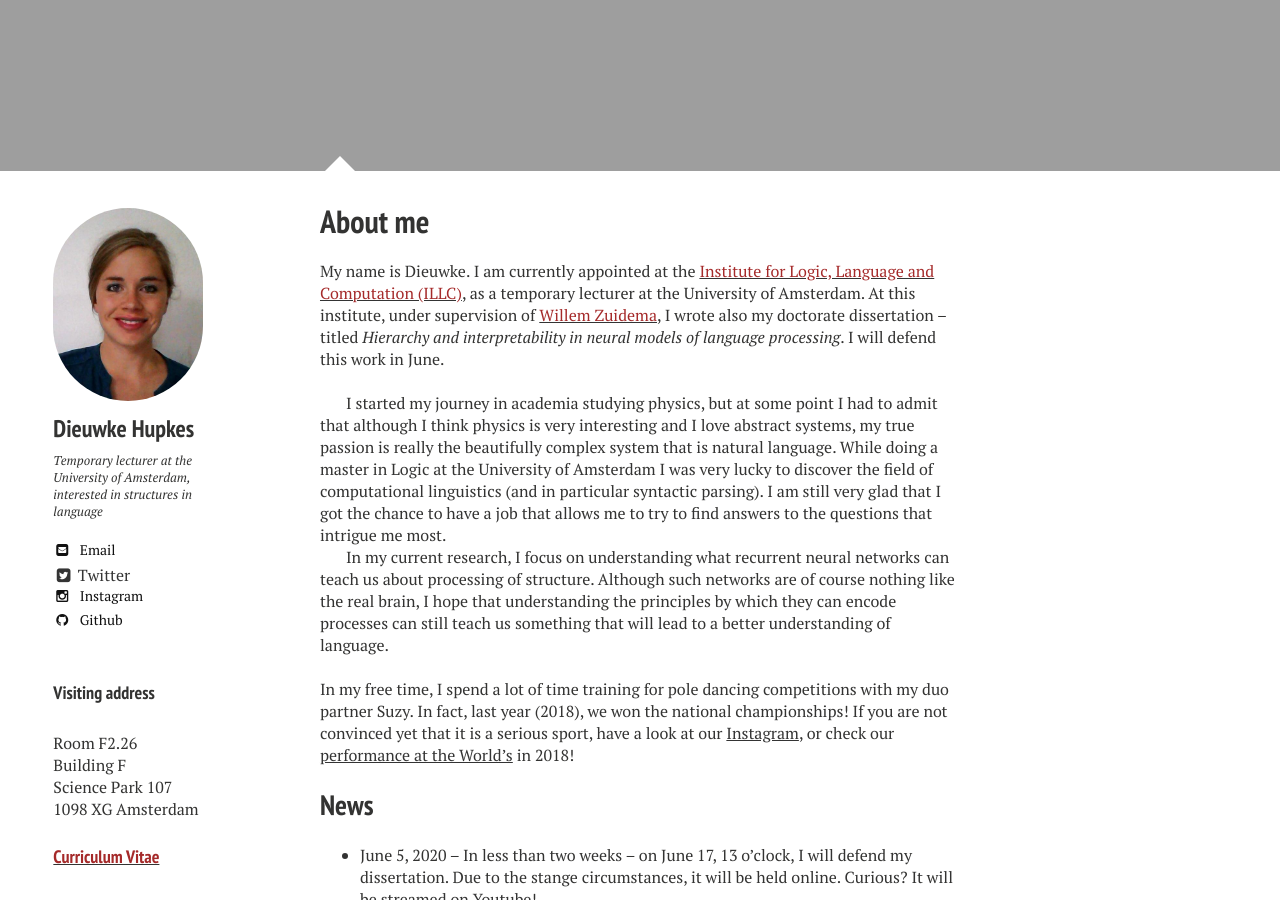
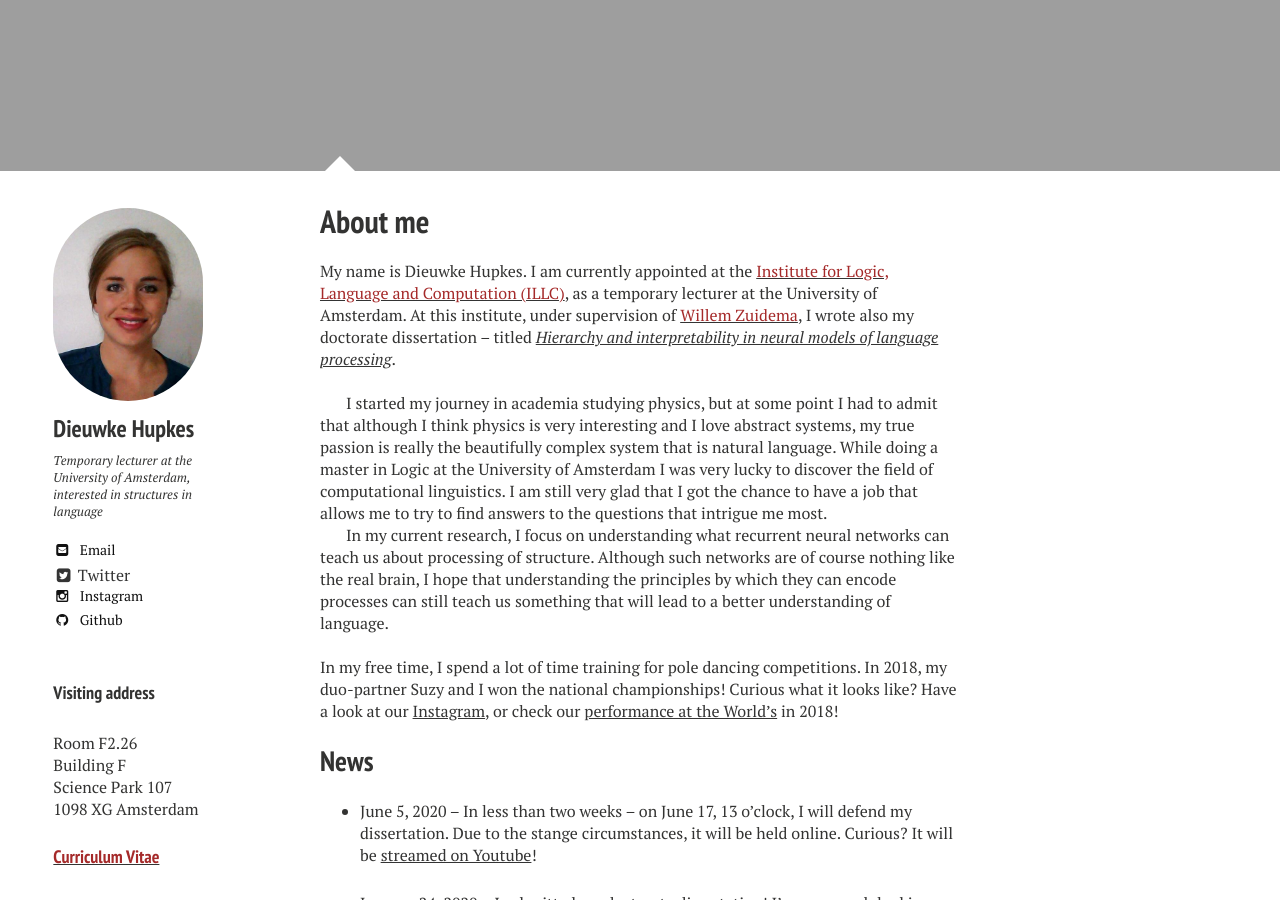
Before and after one commit to dieuwkehupkes/dieuwkehupkes.github.io, a Jekyll site: the page built from index.md, in a window 1280 px wide and 900 px high, scrolled down 873 px. Built offline with Jekyll 4.4.1, drawn with Linux system fonts in a browser that asks for light colours; nearby versions of some CDN libraries.

Commit message:
Update home

```diff
--- a/index.md
+++ b/index.md
@@ -9,22 +9,23 @@ image:
 
 {% include _toc.html %}
 
-My name is Dieuwke.
+My name is Dieuwke Hupkes.
 I am currently appointed at the <a href="http:/illc.uva.nl" target="_blank"><font color="brown">Institute for Logic, Language and Computation (ILLC)</font></a>, as a temporary lecturer at the University of Amsterdam.
-At this institute, under supervision of <a href="https://staff.fnwi.uva.nl/w.zuidema/" target="_blank"><font color="brown">Willem Zuidema</font></a>, I wrote also my doctorate dissertation -- titled <i>Hierarchy and interpretability in neural models of language processing</i>.
-I will defend this work in June.
+At this institute, under supervision of <a href="https://staff.fnwi.uva.nl/w.zuidema/" target="_blank"><font color="brown">Willem Zuidema</font></a>, I wrote also my doctorate dissertation -- titled [<i>Hierarchy and interpretability in neural models of language processing</i>](https://pure.uva.nl/ws/files/48164248/Thesis.pdf){:target="blank"}.
 <br /><br />
 
+
 I started my journey in academia studying physics, but at some point I had to admit that although I think physics is very interesting and I love abstract systems, my true passion is really the beautifully complex system that is natural language.
-While doing a master in Logic at the University of Amsterdam I was very lucky to discover the field of computational linguistics (and in particular syntactic parsing).
+While doing a master in Logic at the University of Amsterdam I was very lucky to discover the field of computational linguistics.
 I am still very glad that I got the chance to have a job that allows me to try to find answers to the questions that intrigue me most.
 
 In my current research, I focus on understanding what recurrent neural networks can teach us about processing of structure.
 Although such networks are of course nothing like the real brain, I hope that understanding the principles by which they can encode processes can still teach us something that will lead to a better understanding of language.
 <br /><br />
-In my free time, I spend a lot of time training for pole dancing competitions with my duo partner Suzy.
-In fact, last year (2018), we won the national championships!
-If you are not convinced yet that it is a serious sport, have a look at our <a href="https://www.instagram.com/duo_polenotti/" target="_blank">Instagram</a>, or check our <a href="https://www.youtube.com/watch?v=ylr0YnVzjOg&t=158s" target="_blank">performance at the World's</a> in 2018!
+In my free time, I spend a lot of time training for pole dancing competitions.
+In 2018, my duo-partner Suzy and I won the national championships!
+Curious what it looks like?
+Have a look at our <a href="https://www.instagram.com/duo_polenotti/" target="_blank">Instagram</a>, or check our <a href="https://www.youtube.com/watch?v=ylr0YnVzjOg&t=158s" target="_blank">performance at the World's</a> in 2018!
 
 ## News
 
```
